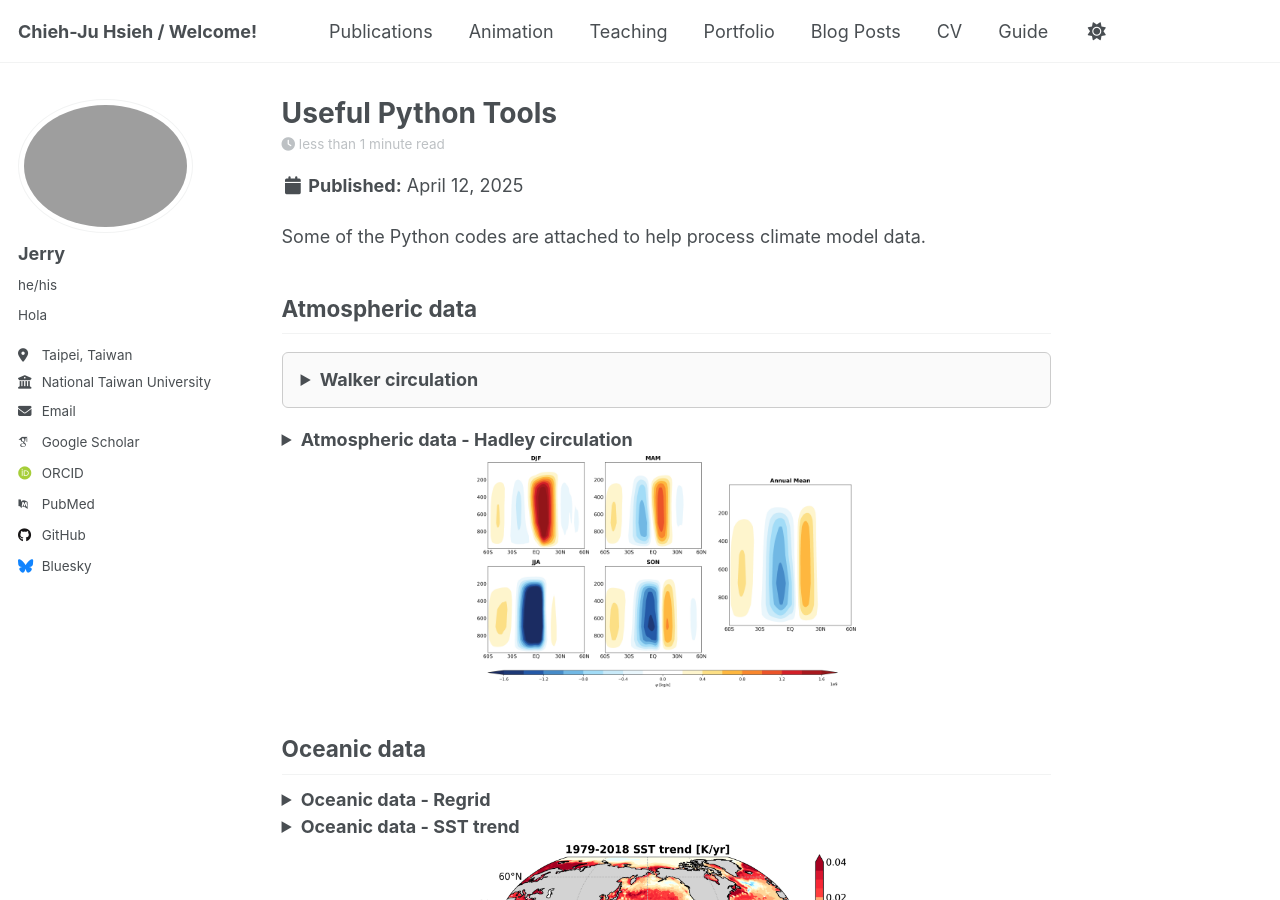
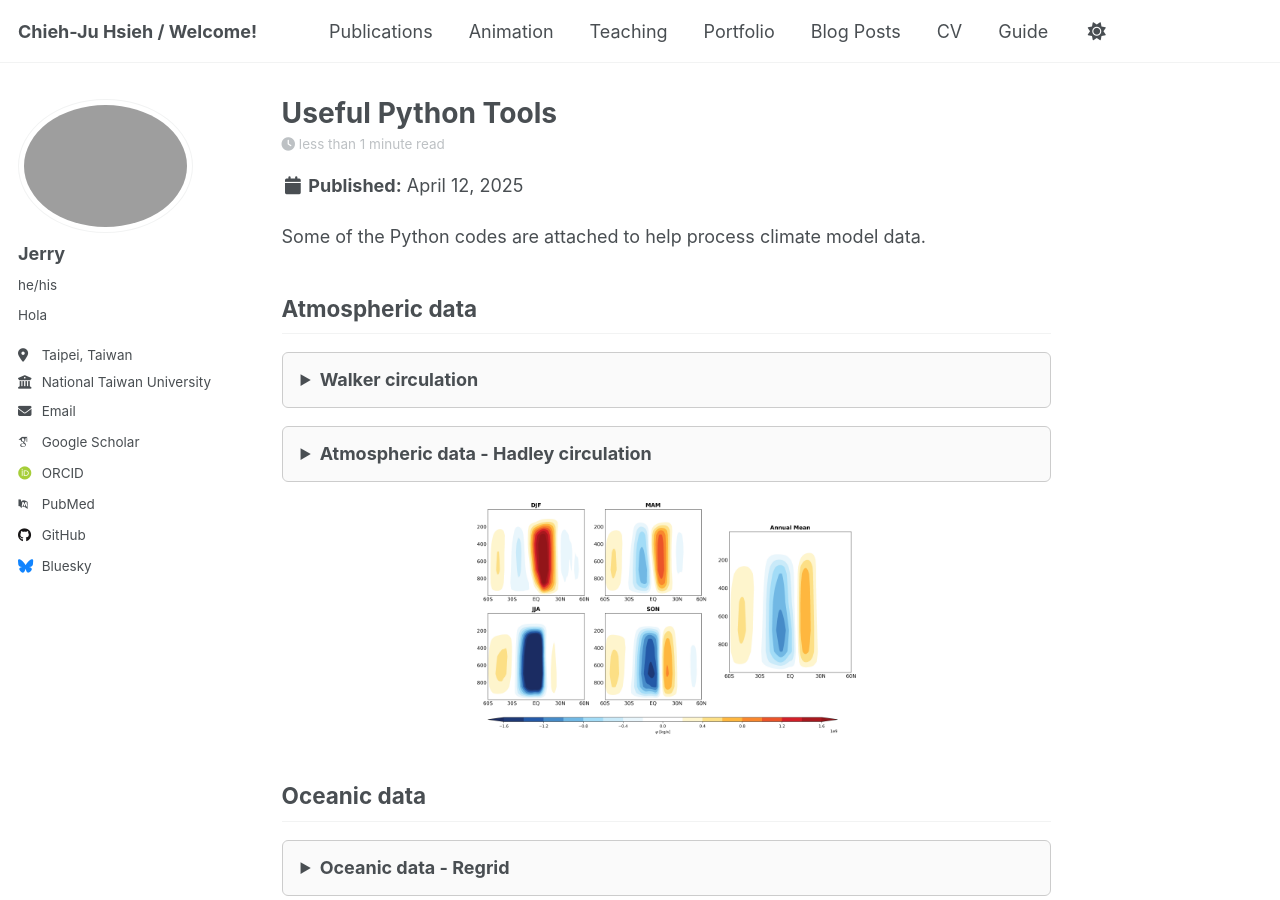
Before and after one commit to CJ-Hsieh/CJ-Hsieh.github.io, a Jekyll site: the page built from _posts/2025-04-12-python-tools.md, in a window 1280 px wide and 900 px high. Built offline with Jekyll 4.4.1, drawn with Linux system fonts in a browser that asks for light colours; some web fonts are replaced.

Commit message:
Update 2025-04-12-python-tools.md

```diff
--- a/_posts/2025-04-12-python-tools.md
+++ b/_posts/2025-04-12-python-tools.md
@@ -25,7 +25,7 @@ print("Walker circulation diagnostics complete")
 
 </details>
 
-<details>
+<details class="code-toggle">
 <summary><strong>Atmospheric data - Hadley circulation</strong></summary>
 
 <pre><code class="language-python">
@@ -41,8 +41,8 @@ import numpy as np
 </p>
 
 ## Oceanic data
-<details>
 
+<details class="code-toggle">
 <summary><strong>Oceanic data - Regrid</strong></summary>
 
 <pre><code class="language-python">
@@ -68,8 +68,8 @@ sst_reg = read_data(sst)
 
 </details>
 
-<details>
 
+<details class="code-toggle">
 <summary><strong>Oceanic data - SST trend</strong></summary>
 
 <pre><code class="language-python">
```
